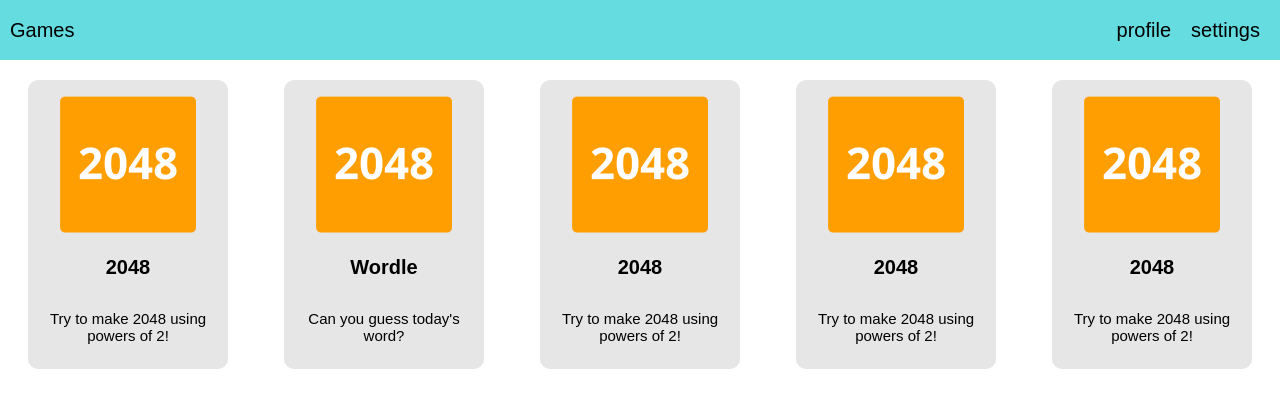
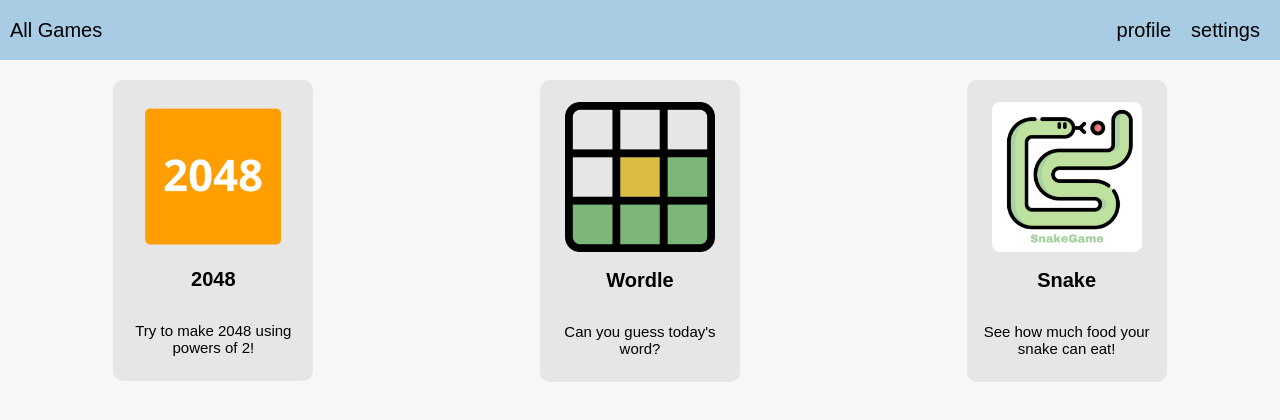
Before and after one commit to jypark5/games-hub, a React (Vite) app: page / in a window 1280 px wide. Shown: the top 420 px of the page. Built offline with nearby package versions, Linux system fonts and the light colour scheme.

Commit message:
added links to different routes

```diff
--- a/src/backend/games.json
+++ b/src/backend/games.json
@@ -3,30 +3,21 @@
     "id": 1,
     "icon": "/2048-icon.png",
     "name": "2048",
-    "description": "Try to make 2048 using powers of 2!"
+    "description": "Try to make 2048 using powers of 2!",
+    "path": "/2048"
   },
   {
     "id": 2,
-    "icon": "/2048-icon.png",
+    "icon": "/wordle-icon.png",
     "name": "Wordle",
-    "description": "Can you guess today's word?"
+    "description": "Can you guess today's word?",
+    "path": "/wordle"
   },
   {
     "id": 3,
-    "icon": "/2048-icon.png",
-    "name": 2048,
-    "description": "Try to make 2048 using powers of 2!"
-  },
-  {
-    "id": 4,
-    "icon": "/2048-icon.png",
-    "name": 2048,
-    "description": "Try to make 2048 using powers of 2!"
-  },
-  {
-    "id": 5,
-    "icon": "/2048-icon.png",
-    "name": 2048,
-    "description": "Try to make 2048 using powers of 2!"
+    "icon": "/snake-icon.png",
+    "name": "Snake",
+    "description": "See how much food your snake can eat!",
+    "path": "/snake"
   }
 ]
--- a/src/components/GameCard.css
+++ b/src/components/GameCard.css
@@ -10,6 +10,11 @@
   transition: box-shadow 0.15s;
 }
 
+.game-card-link {
+  text-decoration: none;
+  color: black;
+}
+
 .game-card:hover {
   box-shadow: 0px 0px 8px rgba(0, 0, 0, 0.3);
   cursor: pointer;
@@ -17,6 +22,8 @@
 
 .game-icon {
   width: 150px;
+  margin-top: 12px;
+  border-radius: 8px;
 }
 
 .game-name {
--- a/src/components/Games.jsx
+++ b/src/components/Games.jsx
@@ -1,17 +1,21 @@
+import { Link } from "react-router-dom";
 import { GameCard } from "./GameCard";
 import './Games.css';
+import './GameCard.css';
 
 export const Games = ({ gamesInfo }) => {
   return (
     <div className="game-selection-grid">
       {gamesInfo.map((gameInfo) => {
         return (
+          <Link to={gameInfo.path} class="game-card-link">
             <GameCard
               key={gameInfo.id}
               icon={gameInfo.icon}
               name={gameInfo.name}
               description={gameInfo.description}
             />
+          </Link>
         );
       })}
     </div>
--- a/src/components/NavBar.css
+++ b/src/components/NavBar.css
@@ -1,7 +1,7 @@
 .nav-bar {
   display: flex;
   justify-content: space-between;
-  background-color: rgb(100, 220, 224);
+  background-color: rgb(168, 204, 228);
   height: 60px;
   align-items: center;
   font-size: 20px;
@@ -12,6 +12,11 @@
   display: flex;
   flex: 1;
   margin-left: 10px;
+}
+
+.games-link {
+  text-decoration: none;
+  color: black;
 }
 
 .right-section {
--- a/src/components/NavBar.jsx
+++ b/src/components/NavBar.jsx
@@ -1,10 +1,13 @@
+import { Link } from "react-router-dom";
 import './NavBar.css';
 
 export const NavBar = () => {
   return (
     <div className="nav-bar">
       <div className="left-section">
-        Games
+        <Link to="/" class="games-link">
+          All Games
+        </Link>
       </div>
       <div className="right-section">
         <div className="profile-icon-container">
--- a/src/index.css
+++ b/src/index.css
@@ -1,4 +1,5 @@
 body {
   font-family: Arial;
   margin: 0 0 0 0;
+  background-color: rgb(247, 247, 247);
 }
```
Also changed, not shown: public/snake-icon.png (added), public/wordle-icon.png (added). Lines whose indentation alone changed are shown as unchanged.
